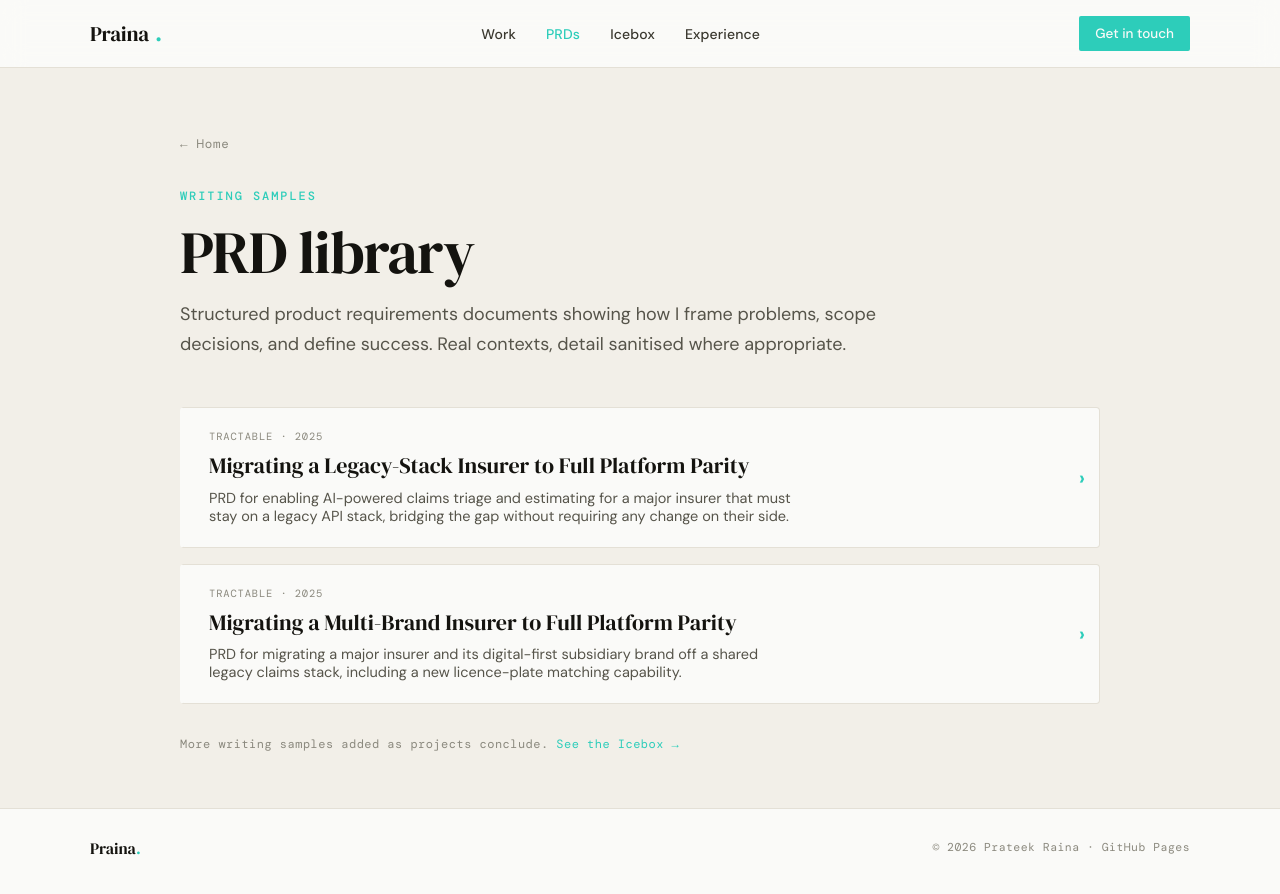
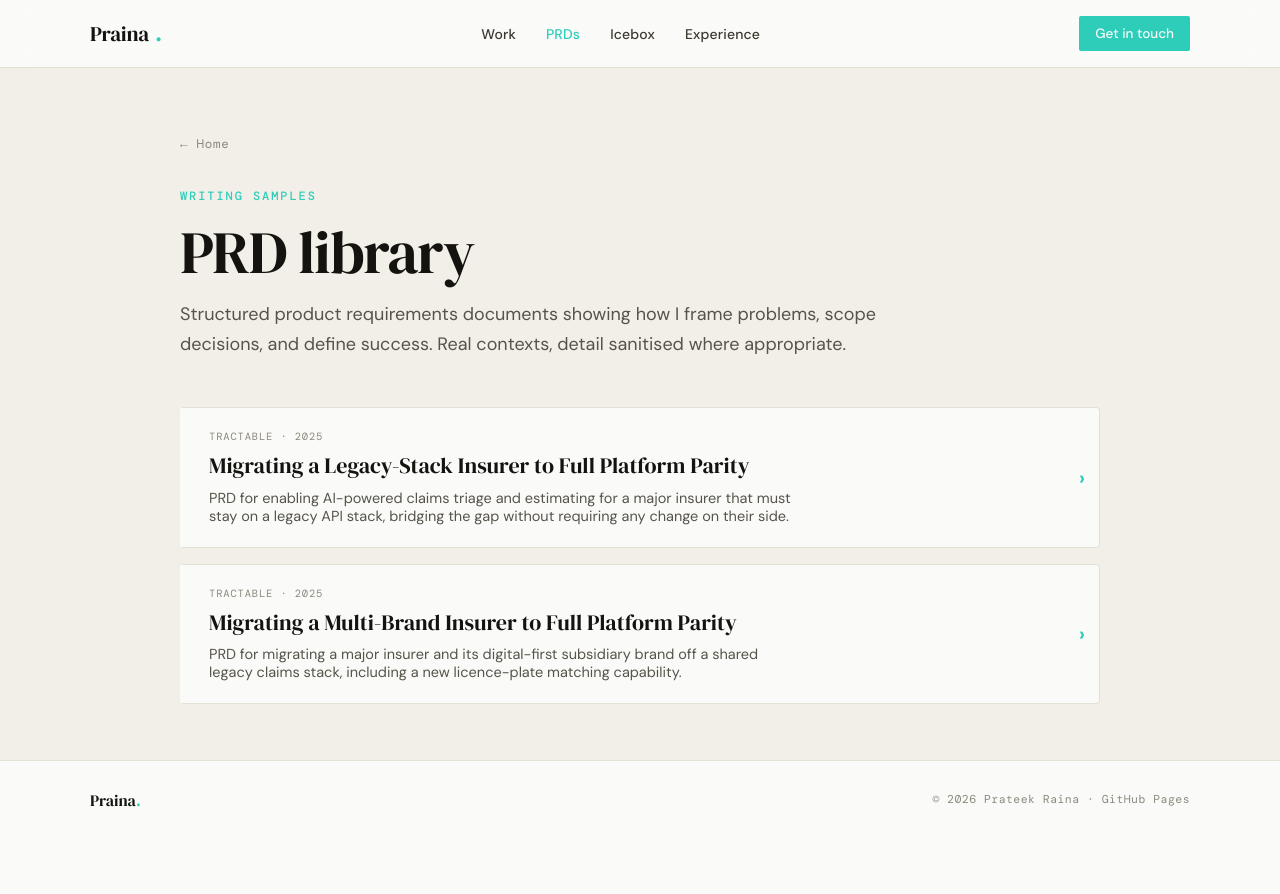
Before and after one commit to praina/praina.github.io, a Jekyll site: the page built from prd/index.html, in a window 1280 px wide. Shown: the top 894 px of the page. Built offline with Jekyll 4.4.1, drawn with Linux system fonts in a browser that asks for light colours; some web fonts are replaced.

Commit message:
Remove 'More writing samples' footnote from PRD listing page

```diff
--- a/prd/index.html
+++ b/prd/index.html
@@ -18,7 +18,5 @@ plain_footer: true
       {% include listing-card.html item=item %}
     {% endfor %}
   </div>
-
-  <p style="margin-top:32px;font-family:var(--f-mono);font-size:12px;color:var(--c-ink-faint);letter-spacing:.04em;">More writing samples added as projects conclude. <a href="/icebox/" style="color:var(--c-accent);text-decoration:none;">See the Icebox →</a></p>
 </div>
 </div>
```
